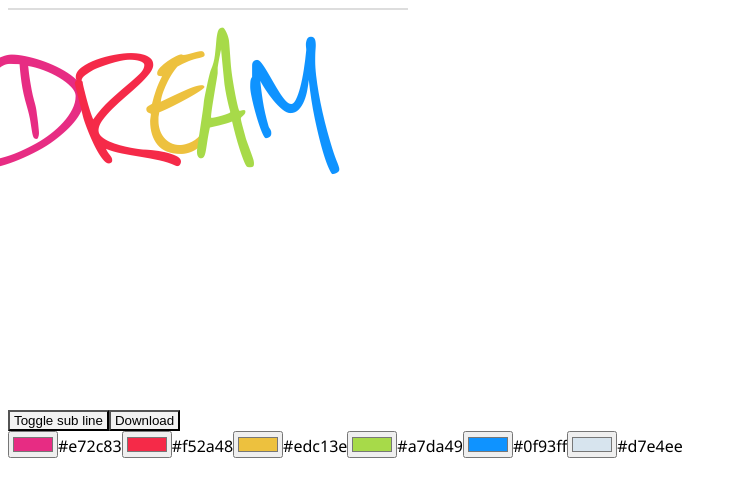
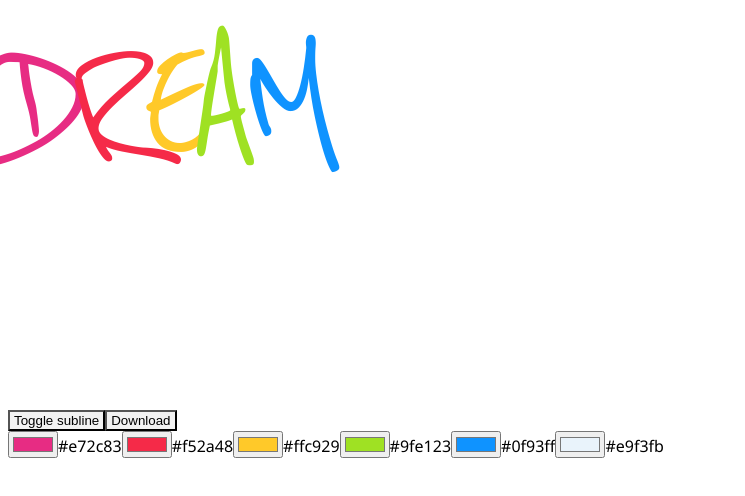
Before and after one commit to 0x-jerry/avatar, a Vue app: page / in a window 1280 px wide. Shown: the top 496 px of the page, without its empty margins (0-745 px from the left). Built offline with nearby package versions, Linux system fonts and the light colour scheme; the HTML template or start-up script is replaced by a standard one.

Commit message:
feat: update background color

```diff
--- a/src/App.vue
+++ b/src/App.vue
@@ -14,10 +14,10 @@ const tools = reactive({
 const colors = reactive({
   d: '#e72c83',
   r: '#f52a48',
-  e: '#edc13e',
-  a: '#a7da49',
+  e: '#ffc929',
+  a: '#9fe123',
   m: '#0f93ff',
-  bg: '#d7e4ee',
+  bg: '#e9f3fb',
 })
 
 const keys: (keyof typeof colors)[] = Object.keys(colors) as any
@@ -59,9 +59,9 @@ async function download() {
         align="items-center"
       >
         <span class="D">D</span>
-        <span class="R">R</span>
-        <span class="E">E</span>
-        <span class="A">A</span>
+        <span class="R" transform="~ translate-x-1">R</span>
+        <span class="E" transform="~ translate-x-1">E</span>
+        <span class="A" transform="~ translate-x-2">A</span>
         <span class="M">M</span>
       </div>
     </div>
@@ -74,12 +74,18 @@ async function download() {
       z="100"
       pointer="none"
     >
-      <div w="9/10" h="9/10" border="~ solid gray-300" m="1/20"></div>
+      <div class="absolute top-0 left-0" w="9/10" h="9/10" border="~ solid gray-300" m="1/20"></div>
+      <div
+        class="absolute top-0 left-0"
+        w="full"
+        h="full"
+        border="~ solid gray-300 rounded-full"
+      ></div>
     </div>
   </div>
 
   <div flex="~" grid="gap-2" justify="center" align="items-center" m="b-4">
-    <button class="btn" @click="tools.showSubLine = !tools.showSubLine">Toggle sub line</button>
+    <button class="btn" @click="tools.showSubLine = !tools.showSubLine">Toggle subline</button>
     <button class="btn" @click="download">Download</button>
   </div>
 
@@ -120,8 +126,19 @@ async function download() {
 }
 
 .avatar-bg {
-  border: 1px solid rgb(221, 221, 221);
-  background: v-bind('colors.bg');
+  // border: 1px solid rgb(221, 221, 221);
+  @color1: hsl(156, 100%, 90%);
+  @color2: hsl(199, 100%, 90%);
+
+  @break-point: 16%;
+
+  background: linear-gradient(
+    calc(90deg + 30deg),
+    @color1,
+    @color1 @break-point,
+    @color2 @break-point,
+    @color2 100%
+  );
 }
 
 html,
```
